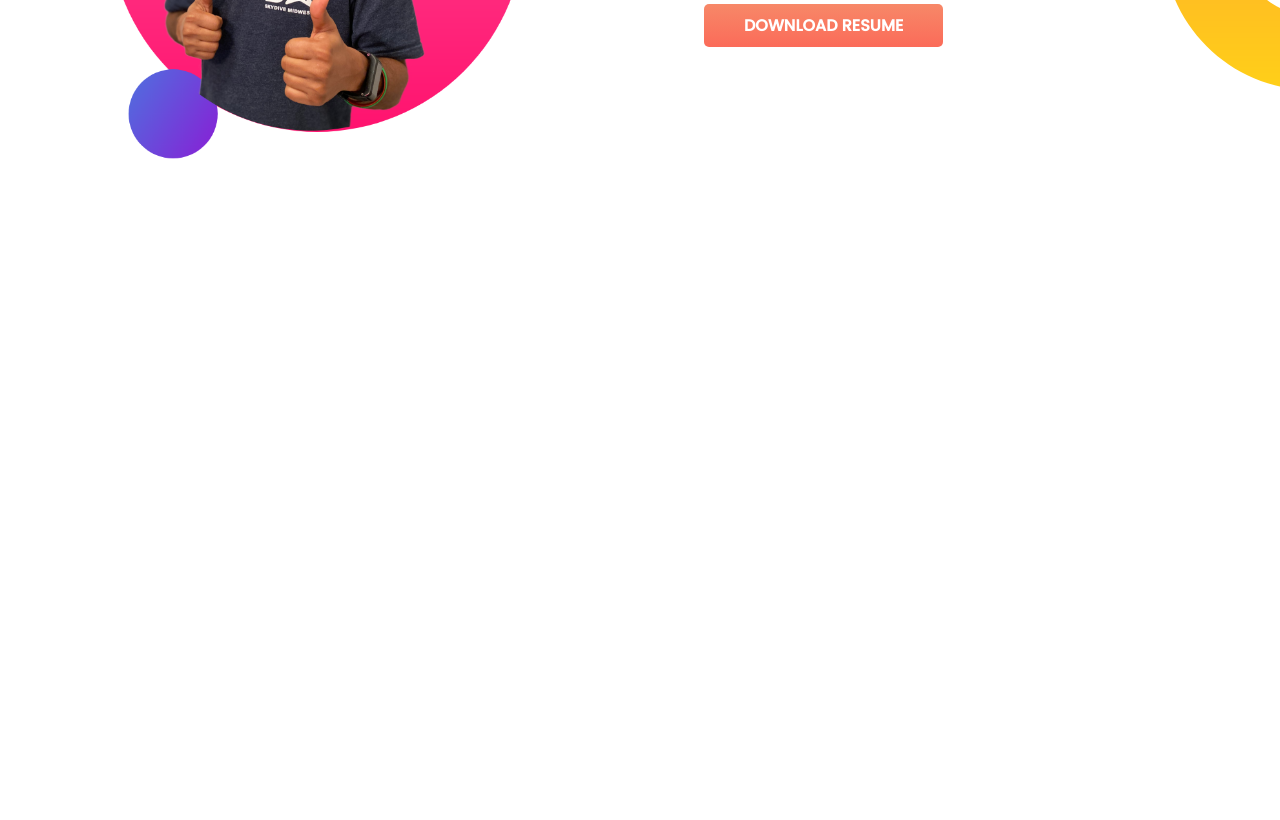
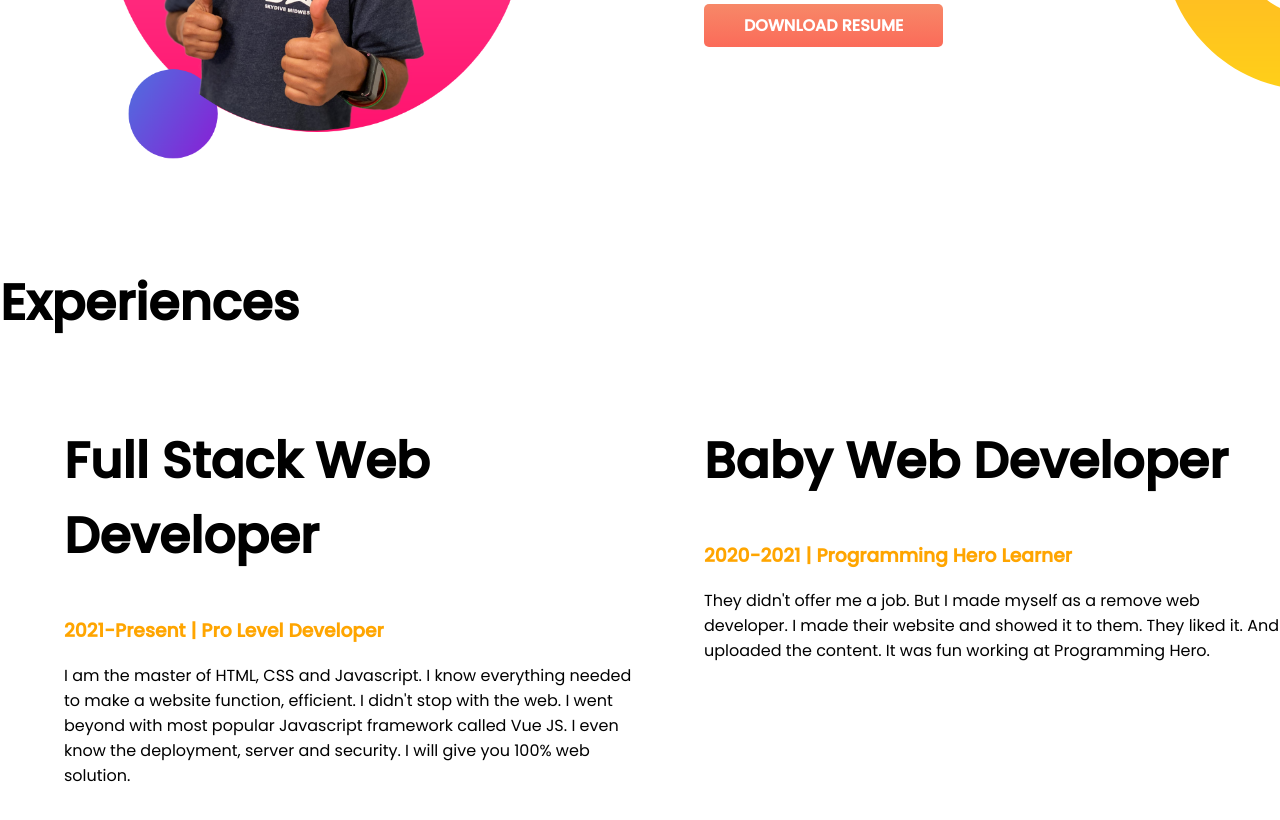
Before and after one commit to mosfiqurRahmanJsd/developer-portfolio1, a plain HTML site: page index.html in a window 1280 px wide. Shown: the part 848-1668 px from the top of the page. Before the commit the page ends 1114 px from the top, so only its background shows below. Drawn offline with Linux system fonts and the light colour scheme.

Commit message:
top bannar added

```diff
--- a/index.html
+++ b/index.html
@@ -18,7 +18,7 @@
 </head>
 
 <body>
-    <section class="top-banner">
+    <section class="top-banner flexible-area">
         <div class="half-width">
             <h1>Welcome To</h1>
             <h1> <span class="orange-color">Jhanker</span> World</h1>
@@ -35,7 +35,7 @@
 
         </div>
     </section>
-    <section class="dream-bannder">
+    <section class="dream-bannder flexible-area">
         <div class="half-width">
             <img src="./images/jhankar2.png" alt="">
         </div>
@@ -49,6 +49,26 @@
                 RESUME</a>
         </div>
     </section>
+    <section>
+        <h1>Experiences</h1>
+        <div class="flexible-area ">
+            <div class="half-width">
+                <h1>Full Stack Web Developer</h1>
+                <h3 class="orange-color">2021-Present | Pro Level Developer</h3>
+                <p>I am the master of HTML, CSS and Javascript. I know everything needed to make a website function,
+                    efficient. I didn't stop with the web. I went beyond with most popular Javascript framework called
+                    Vue
+                    JS. I even know the deployment, server and security. I will give you 100% web solution.</p>
+            </div>
+            <div class="half-width">
+                <h1>Baby Web Developer</h1>
+                <h3 class="orange-color">2020-2021 | Programming Hero Learner</h3>
+                <p>They didn't offer me a job. But I made myself as a remove web developer. I made their website and
+                    showed
+                    it to them. They liked it. And uploaded the content. It was fun working at Programming Hero.</p>
+            </div>
+        </div>
+    </section>
 
 </body>
 
--- a/style.css
+++ b/style.css
@@ -12,8 +12,11 @@
 }
 
 section {
+    margin-bottom: 100px;
+}
+
+.flexible-area {
     display: flex;
-    margin-bottom: 100px;
 }
 
 .half-width {
```
